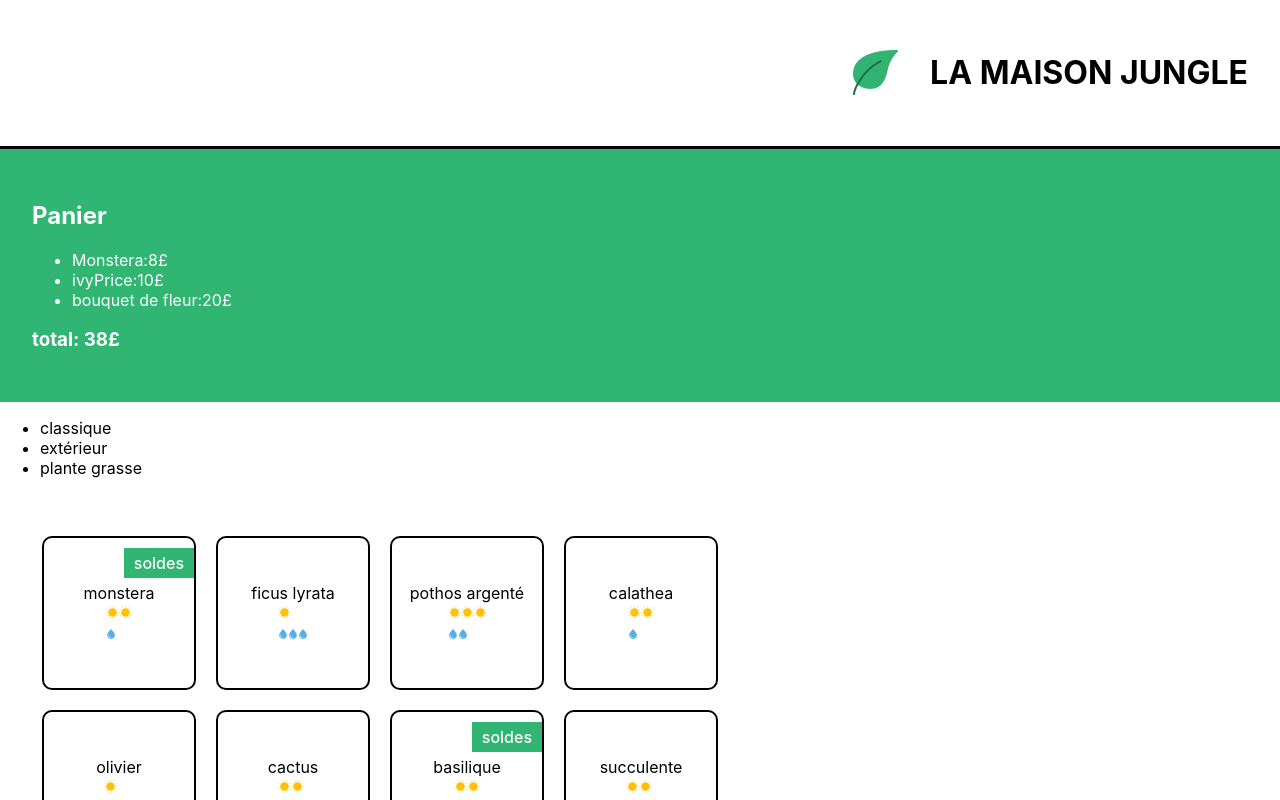
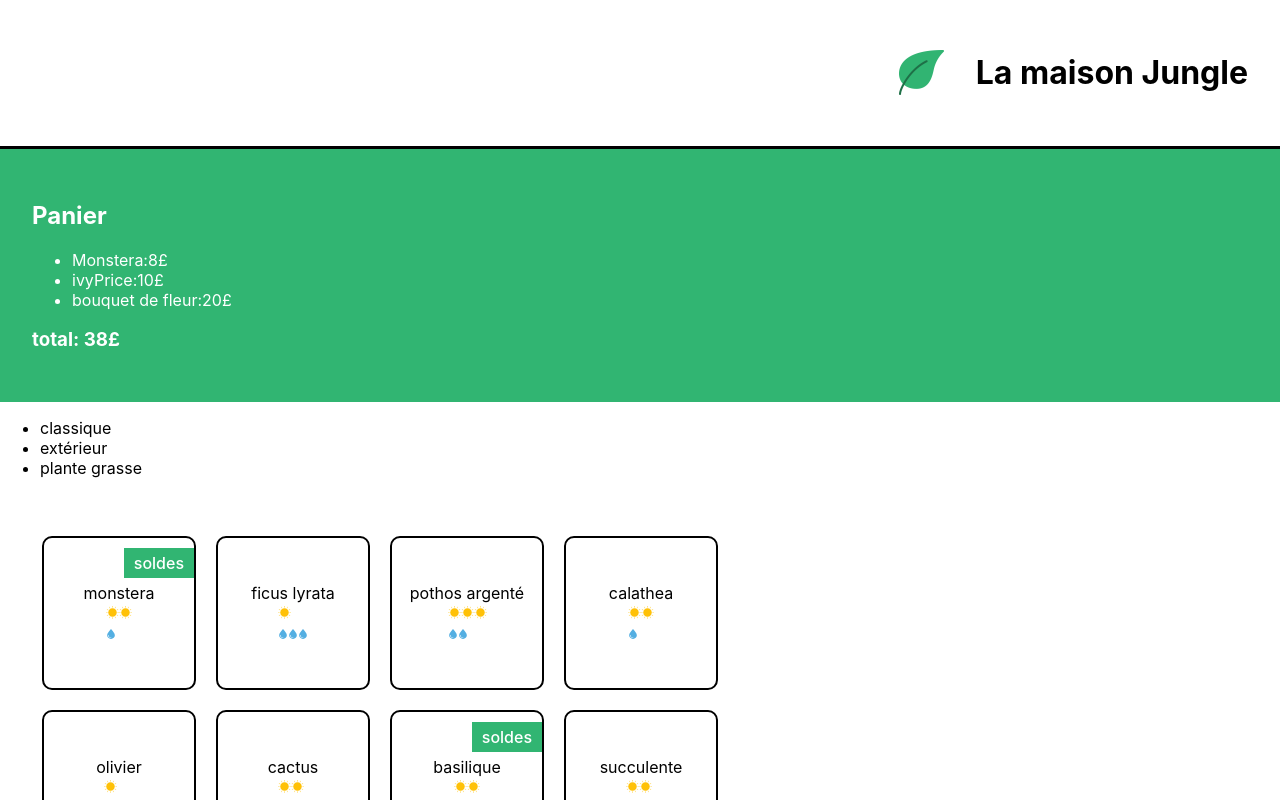
Before and after one commit to Muki-Dev/la-maison-jungle, a React (Create React App) app: page / in a window 1280 px wide. Shown: the top 800 px of the page. Built offline with nearby package versions, Linux system fonts and the light colour scheme.

Commit message:
modify banner

```diff
--- a/src/App.js
+++ b/src/App.js
@@ -1,12 +1,16 @@
 import Banner from './components/Banner';
 import Cart from './components/Cart';
 import ShoppingList from './components/ShoppingList';
+import logo from './assets/logo.png'
 
 
 function App() {
   return (
     <div>
-      <Banner />
+       <Banner>
+          <img className='lmj-logo' src ={logo} alt='lmj-logo' />
+          <h1 className='lmj-title'>La maison Jungle</h1>
+       </Banner>
       <Cart />
       <ShoppingList />
     </div>
--- a/src/components/Banner.js
+++ b/src/components/Banner.js
@@ -1,12 +1,8 @@
 import logo from '../assets/logo.png'
 import '../styles/Banner.css'
-function Banner(){
-    const title = 'la maison jungle'
+function Banner({children}){
     return(
-        <div className='lmj-banner'>
-            <img className='lmj-logo' src={logo} alt="la-maison-jungle" />
-            <h1 className='lmj-title'>{title.toUpperCase()}</h1>
-        </div>
+        <div className='lmj-banner'>{children}</div>
     )
 }
 
```
